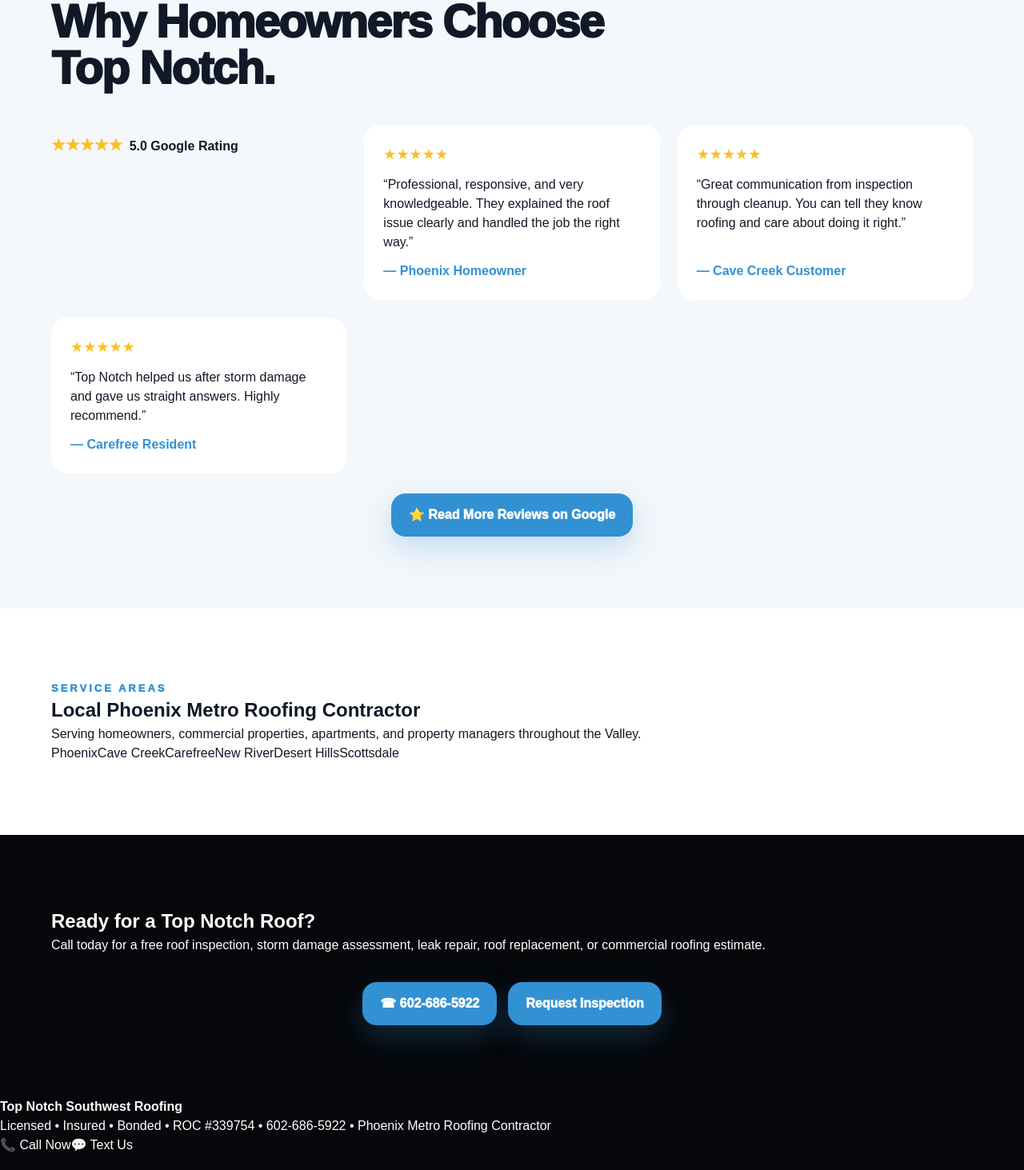
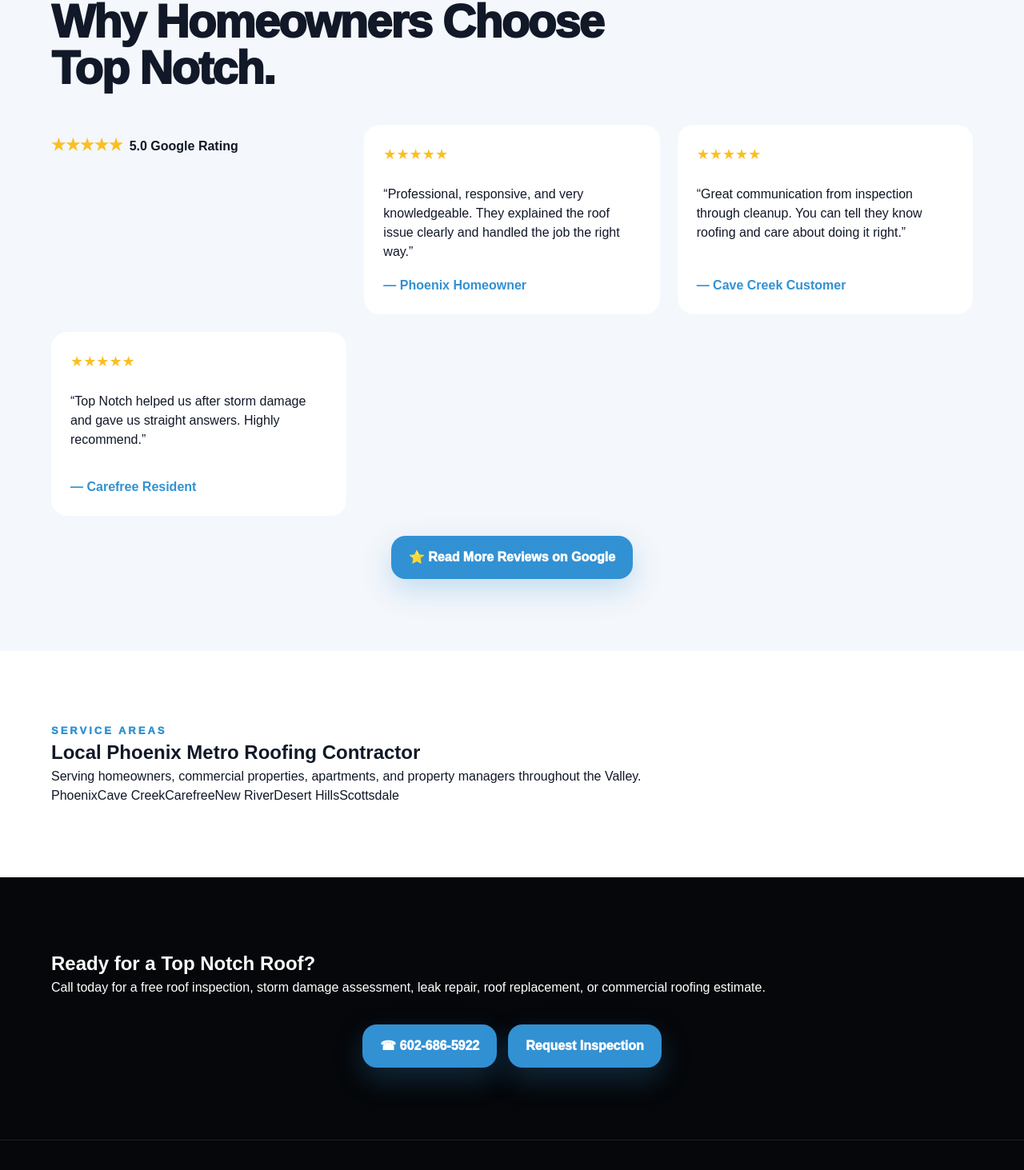
Before and after one commit to topnotchsw-roof/top-notch-roofing, a Next.js app: page / in a window 1280 px wide. Shown: the part 2961-4424 px from the top of the page at 80% size. Built offline with nearby package versions, Linux system fonts and the light colour scheme.

Commit message:
Update globals.css

```diff
--- a/app/globals.css
+++ b/app/globals.css
@@ -71,4 +71,60 @@
   z-index: 9999;
   font-size: 16px;
   text-align: center;
+}/* Fix Reviews Alignment */
+.reviews {
+  display: grid !important;
+  grid-template-columns: repeat(3, 1fr) !important;
+  gap: 22px !important;
+  align-items: stretch !important;
 }
+
+.reviews article {
+  background: #fff !important;
+  border-radius: 20px !important;
+  padding: 24px !important;
+  height: 100% !important;
+  min-height: 230px !important;
+  display: flex !important;
+  flex-direction: column !important;
+  justify-content: space-between !important;
+  text-align: left !important;
+}
+
+.reviews article div {
+  color: #fbbf24 !important;
+  font-size: 18px !important;
+  margin-bottom: 12px !important;
+}
+
+.reviews article p {
+  margin-bottom: 18px !important;
+}
+
+.reviews article strong {
+  color: #3291d3 !important;
+  margin-top: auto !important;
+}
+
+/* Fix Footer Alignment */
+footer {
+  display: block !important;
+  width: 100% !important;
+  text-align: center !important;
+  padding: 34px 20px !important;
+  color: #aaa !important;
+  border-top: 1px solid rgba(255,255,255,0.1) !important;
+}
+
+footer strong {
+  display: block !important;
+  color: #fff !important;
+  margin-bottom: 8px !important;
+}
+
+/* Mobile Reviews */
+@media (max-width: 900px) {
+  .reviews {
+    grid-template-columns: 1fr !important;
+  }
+}
```
